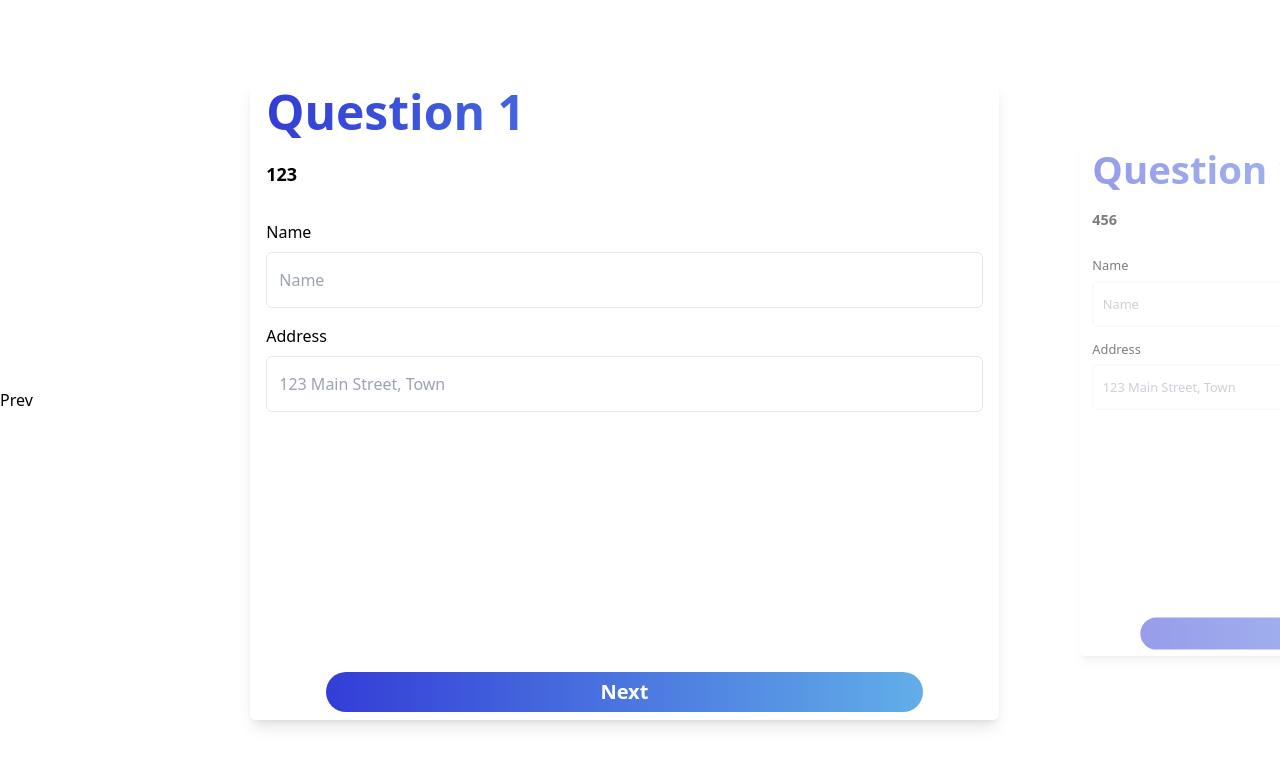
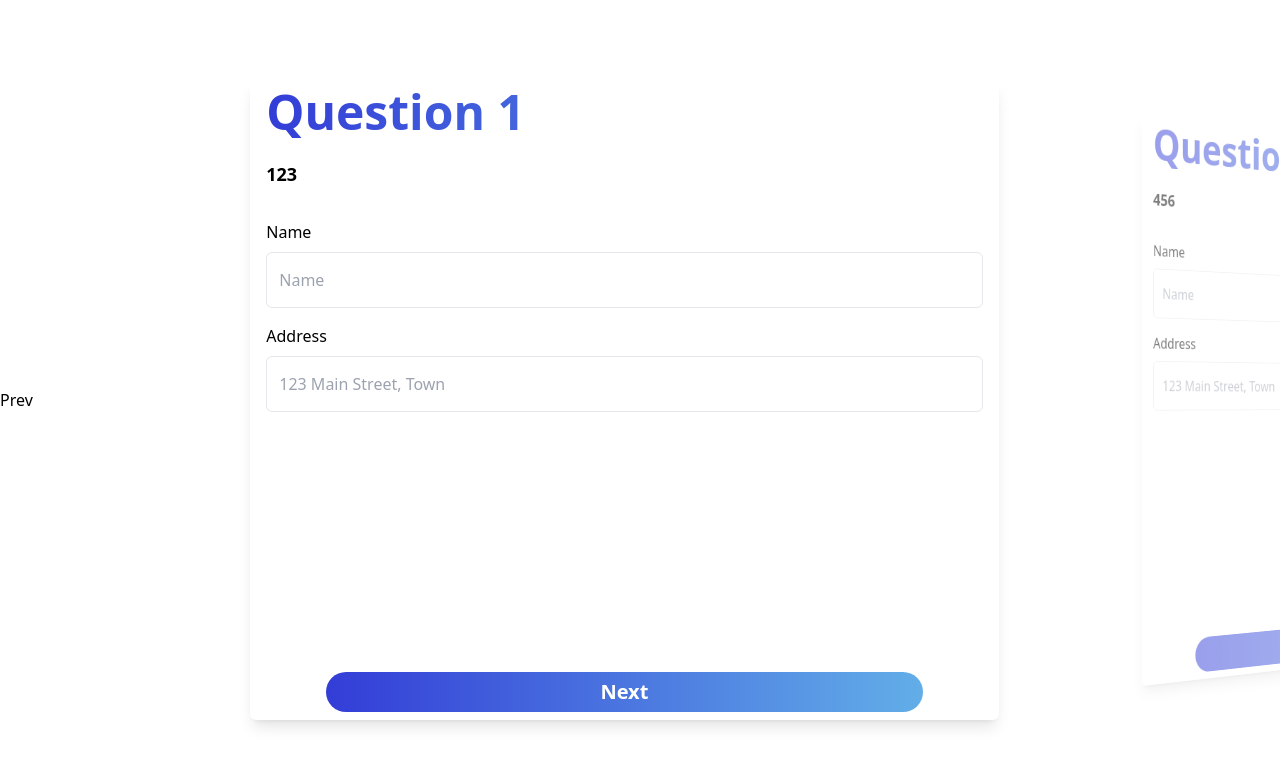
Before and after one commit to miarolfe/SwEngGroup30, a Next.js app in the folder front/life-insurance-front/: page /quote in a window 1280 px wide. Shown: the top 766 px of the page. Built offline with nearby package versions, Linux system fonts and the light colour scheme.

Commit message:
Add parallax effect

```diff
--- a/front/life-insurance-front/app/globals.css
+++ b/front/life-insurance-front/app/globals.css
@@ -27,4 +27,9 @@
   .test-c {
     grid-area: 2 / 2 / 3 / 3;
   }
+
+  .persp {
+    transform-style: preserve-3d;
+    perspective: 1000px;
+  }
 }
--- a/front/life-insurance-front/app/quote/page.tsx
+++ b/front/life-insurance-front/app/quote/page.tsx
@@ -45,13 +45,20 @@ const QuoteBlock = ({
   //   };
   // }, [width]);
 
+  const rotation = useMemo(() => {
+    if (current === position) return "";
+    if (current > position) return "rotateY(-15deg)";
+    return "rotateY(15deg)";
+  }, [current]);
+
   const style = {
     transform:
       "translateX(" +
       (position - current) * width +
       "px) scale(" +
       (current !== position ? "0.8" : "1") +
-      ")",
+      ")" +
+      rotation,
     opacity: current !== position ? "0.5" : "1",
   };
 
@@ -89,7 +96,7 @@ const Quote = () => {
       <button className="z-20" onClick={handleDecrement}>
         Prev
       </button>
-      <div className={`h-full w-full test`}>
+      <div className={`h-full w-full test persp`}>
         <QuoteBlock position={0} current={curr}>
           <QuoteQuestion
             question="123"
```
